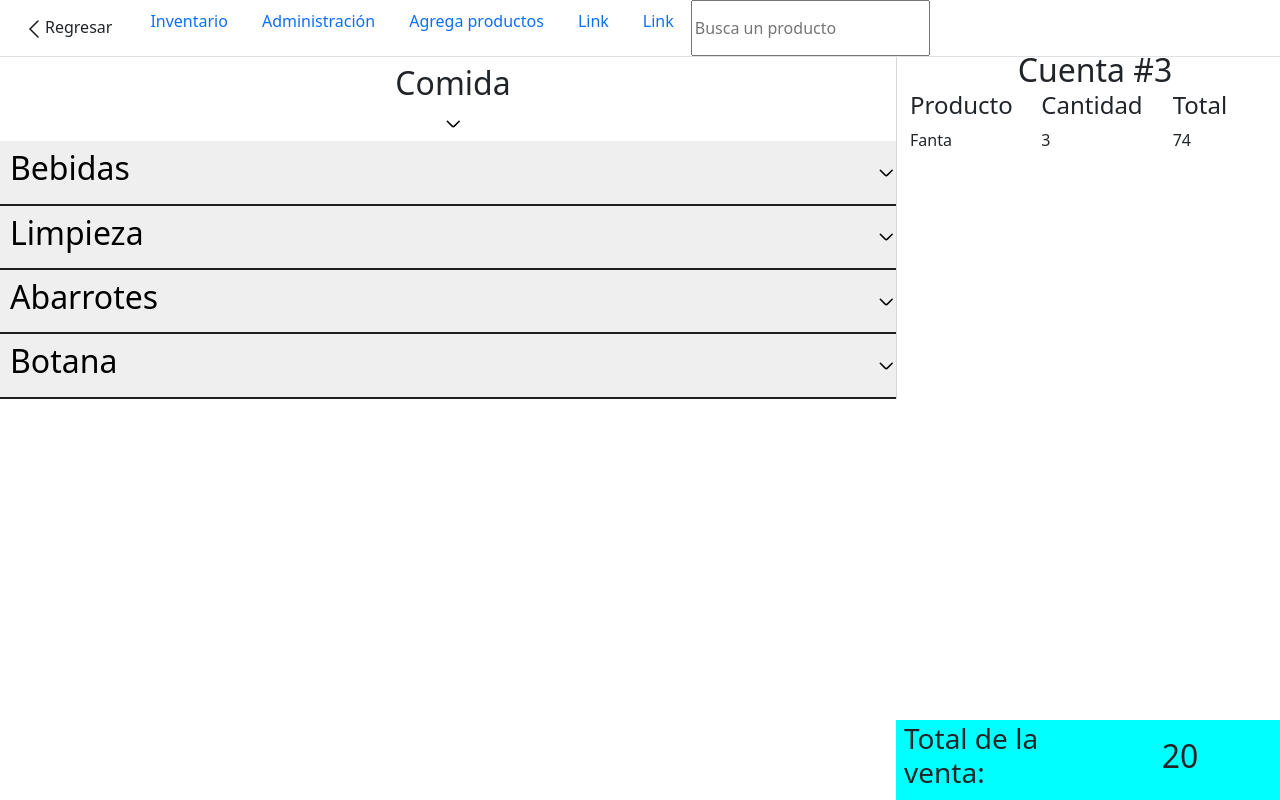
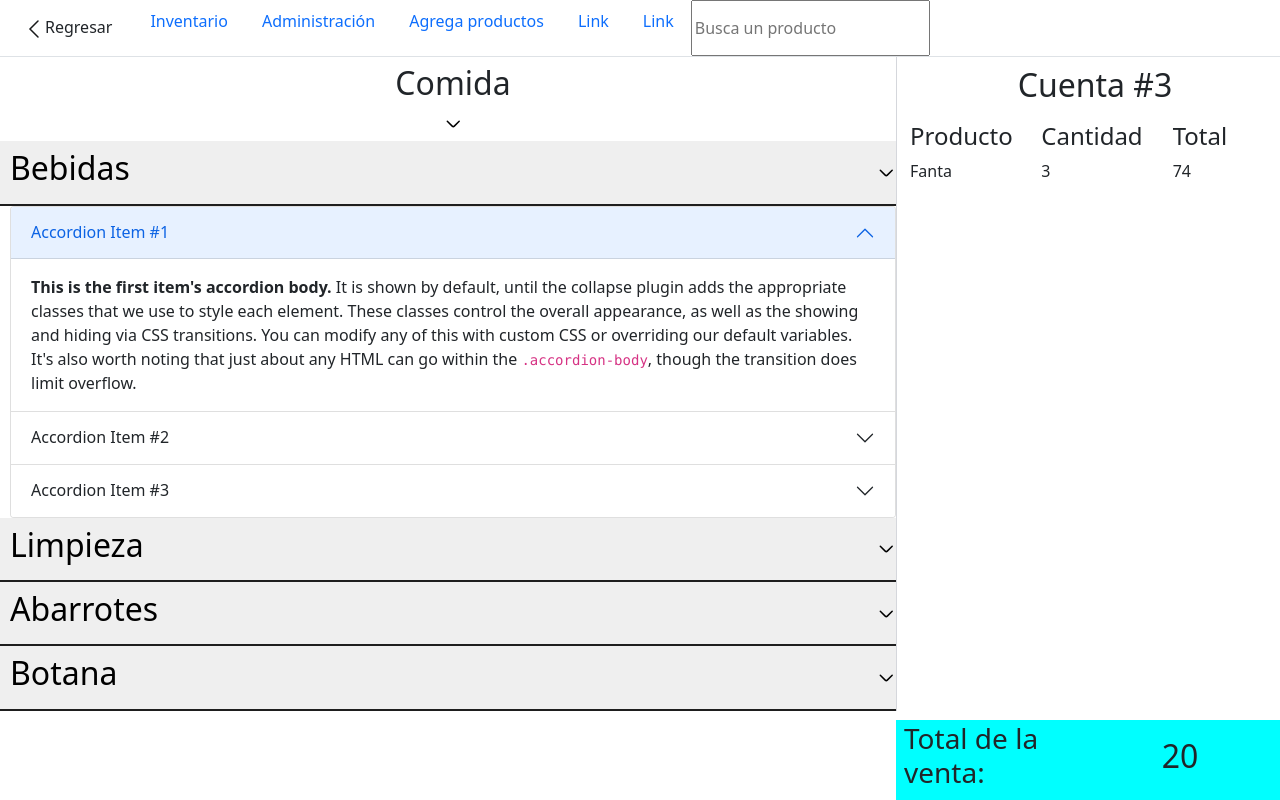
Before and after one commit to CristoSparda/Store-Project, a PHP site: page /store-project/vendedor.php in a window 1280 px wide. Run offline with PHP 8.4, Linux system fonts and the light colour scheme; the visitor is signed in with stand-in values (Sample User, id 1); data that the repository does not hold is empty.

Commit message:
initial changes in the sales view, change the collapses for a accordion item

```diff
--- a/style.css
+++ b/style.css
@@ -69,7 +69,10 @@
 
 .contenedorProductos{
     display: flex;
+}
 
+.contenedorProductos:hover{
+    background-color: #D5D7DC;
 }
 
 .loginImage{
--- a/vendedor.php
+++ b/vendedor.php
@@ -50,7 +50,7 @@
 
 <body>
     <ul class="nav nav-tabs">
-        <a  style="margin: 8px;" href="./inventario.php"><button class="btn"><img src="../icons/arrow-left.svg" alt="">Regresar</button></a>
+        <a  style="margin: 8px;" href="./inventario.php"><button class="btn"><img src="./icons/arrow-left.svg" alt="">Regresar</button></a>
         <li class="nav-item">
             <a class="nav-link" href="inventario.php">Inventario</a>
         </li>
@@ -107,6 +107,44 @@
             </div>
 
             <div class="contenedorCategoria" id="collapseBebida">
+                <div class="accordion" id="accordionExample">
+  <div class="accordion-item">
+    <h2 class="accordion-header">
+      <button class="accordion-button" type="button" data-bs-toggle="collapse" data-bs-target="#collapseOne" aria-expanded="true" aria-controls="collapseOne">
+        Accordion Item #1
+      </button>
+    </h2>
+    <div id="collapseOne" class="accordion-collapse collapse show" data-bs-parent="#accordionExample">
+      <div class="accordion-body">
+        <strong>This is the first item's accordion body.</strong> It is shown by default, until the collapse plugin adds the appropriate classes that we use to style each element. These classes control the overall appearance, as well as the showing and hiding via CSS transitions. You can modify any of this with custom CSS or overriding our default variables. It's also worth noting that just about any HTML can go within the <code>.accordion-body</code>, though the transition does limit overflow.
+      </div>
+    </div>
+  </div>
+  <div class="accordion-item">
+    <h2 class="accordion-header">
+      <button class="accordion-button collapsed" type="button" data-bs-toggle="collapse" data-bs-target="#collapseTwo" aria-expanded="false" aria-controls="collapseTwo">
+        Accordion Item #2
+      </button>
+    </h2>
+    <div id="collapseTwo" class="accordion-collapse collapse" data-bs-parent="#accordionExample">
+      <div class="accordion-body">
+        <strong>This is the second item's accordion body.</strong> It is hidden by default, until the collapse plugin adds the appropriate classes that we use to style each element. These classes control the overall appearance, as well as the showing and hiding via CSS transitions. You can modify any of this with custom CSS or overriding our default variables. It's also worth noting that just about any HTML can go within the <code>.accordion-body</code>, though the transition does limit overflow.
+      </div>
+    </div>
+  </div>
+  <div class="accordion-item">
+    <h2 class="accordion-header">
+      <button class="accordion-button collapsed" type="button" data-bs-toggle="collapse" data-bs-target="#collapseThree" aria-expanded="false" aria-controls="collapseThree">
+        Accordion Item #3
+      </button>
+    </h2>
+    <div id="collapseThree" class="accordion-collapse collapse" data-bs-parent="#accordionExample">
+      <div class="accordion-body">
+        <strong>This is the third item's accordion body.</strong> It is hidden by default, until the collapse plugin adds the appropriate classes that we use to style each element. These classes control the overall appearance, as well as the showing and hiding via CSS transitions. You can modify any of this with custom CSS or overriding our default variables. It's also worth noting that just about any HTML can go within the <code>.accordion-body</code>, though the transition does limit overflow.
+      </div>
+    </div>
+  </div>
+</div>
                 <div class="rowInventario">
                     <!-- ciclo para mostrar solo la categoria bebidas  -->
                     <?php
@@ -246,8 +284,8 @@
             </div>
         </div>
     </div>
-    <script src="https://cdn.jsdelivr.net/npm/bootstrap@5.3.2/dist/js/bootstrap.min.js" integrity="sha384-BBtl+eGJRgqQAUMxJ7pMwbEyER4l1g+O15P+16Ep7Q9Q+zqX6gSbd85u4mG4QzX+" crossorigin="anonymous"></script>
-    <script src="https://cdn.jsdelivr.net/npm/bootstrap@5.3.2/dist/js/bootstrap.bundle.min.js" integrity="sha384-C6RzsynM9kWDrMNeT87bh95OGNyZPhcTNXj1NW7RuBCsyN/o0jlpcV8Qyq46cDfL" crossorigin="anonymous"></script>
+    <!-- <script src="https://cdn.jsdelivr.net/npm/bootstrap@5.3.2/dist/js/bootstrap.min.js" integrity="sha384-BBtl+eGJRgqQAUMxJ7pMwbEyER4l1g+O15P+16Ep7Q9Q+zqX6gSbd85u4mG4QzX+" crossorigin="anonymous"></script>
+    <script src="https://cdn.jsdelivr.net/npm/bootstrap@5.3.2/dist/js/bootstrap.bundle.min.js" integrity="sha384-C6RzsynM9kWDrMNeT87bh95OGNyZPhcTNXj1NW7RuBCsyN/o0jlpcV8Qyq46cDfL" crossorigin="anonymous"></script> -->
 </body>
 </html>
 <script>
```
